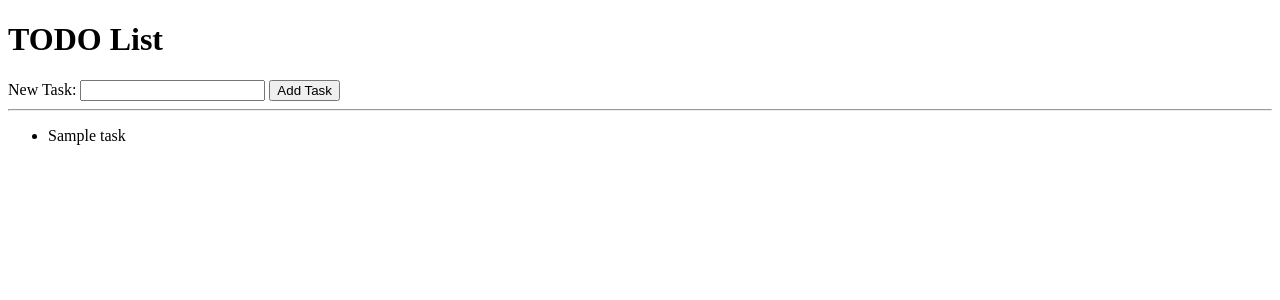
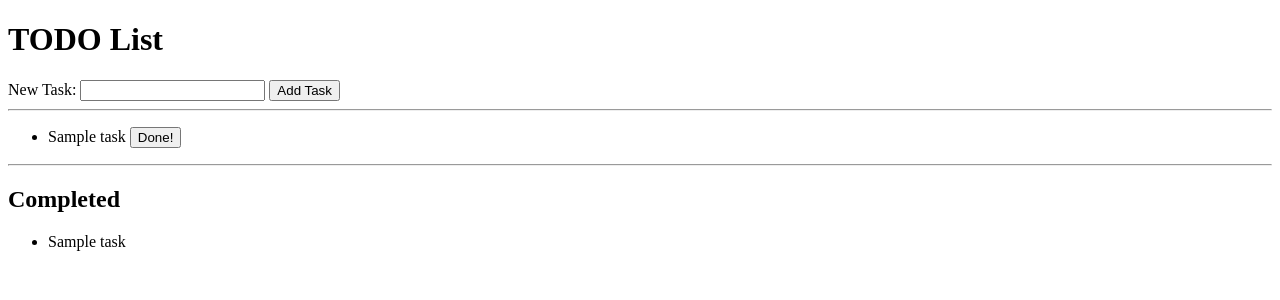
Before and after one commit to lifengleaf/get-it-done, a Flask app: template templates/todos.html in a window 1280 px wide. Shown: the top 300 px of the page. Run offline with Flask 2, Linux system fonts and the light colour scheme; tables that the repository leaves empty hold one stand-in row (values such as "Sample post"); the template is opened without the code that fills it: values that come from a table or form of the project are taken from there, most other values are stand-ins (such as "Sample title", 1, 10 or a date in 2020).

Commit message:
add persistent class

```diff
--- a/main.py
+++ b/main.py
@@ -1,17 +1,49 @@
 from flask import Flask, request, redirect, render_template
+from flask_sqlalchemy import SQLAlchemy
 
 app = Flask(__name__)
 app.config['DEBUG'] = True
 
-tasks = []
+app.config['SQLALCHEMY_DATABASE_URI'] = 'mysql+pymysql://get-it-done:1058@localhost:8889/get-it-done'
+app.config['SQLALCHEMY_ECHO'] = True
+
+db = SQLAlchemy(app)
+
+class Task(db.Model):
+
+    id = db.Column(db.Integer, primary_key=True)
+    name = db.Column(db.String(120))
+    completed = db.Column(db.Boolean)
+
+    def __init__(self, name):
+        self.name = name
+        self.completed = False
+
+
 
 @app.route('/', methods=['POST', 'GET'])
 def index():
     if request.method == 'POST':
-        task = request.form['task']
-        if task:
-            tasks.append(task)
+        task_name = request.form['task']
+        new_task=Task(task_name)
+        db.session.add(new_task)
+        db.session.commit()
 
-    return render_template('todos.html', title="Get It Done!", tasks=tasks)
+    tasks = Task.query.filter_by(completed=False).all()
+    completed_tasks = Task.query.filter_by(completed=True).all()
+    return render_template('todos.html', title="Get It Done!", tasks=tasks, completed_tasks=completed_tasks)
 
-app.run()
+
+@app.route('/delete-task', methods=['POST'])
+def delete_task():
+    task_id = int(request.form['task-id'])
+    task = Task.query.get(task_id)
+    task.completed = True
+    db.session.add(task)
+    db.session.commit()
+
+    return redirect('/')
+
+
+if __name__ == '__main__':
+    app.run()
--- a/templates/todos.html
+++ b/templates/todos.html
@@ -18,9 +18,22 @@
 
         <ul>
             {% for task in tasks %}
-            <li>{{task}}</li>
+            <li>{{task.name}}
+                <form method="POST" action="/delete-task" style="display:inline-block;">
+                    <input type="hidden" name="task-id" value="{{task.id}}" />
+                    <input type="submit" value="Done!" />
+                </form>
+            </li>
             {% endfor %}
         </ul>
+    {% endif %}
 
-    {% endif %}
+    <hr />
+    <h2>Completed</h2>
+    <ul>
+        {% for task in completed_tasks %}
+        <li>{{task.name}}</li>
+        {% endfor %}
+    </ul>
+
 {% endblock %}
```
Also changed, not shown: db.py (added, +12 -0 lines).
